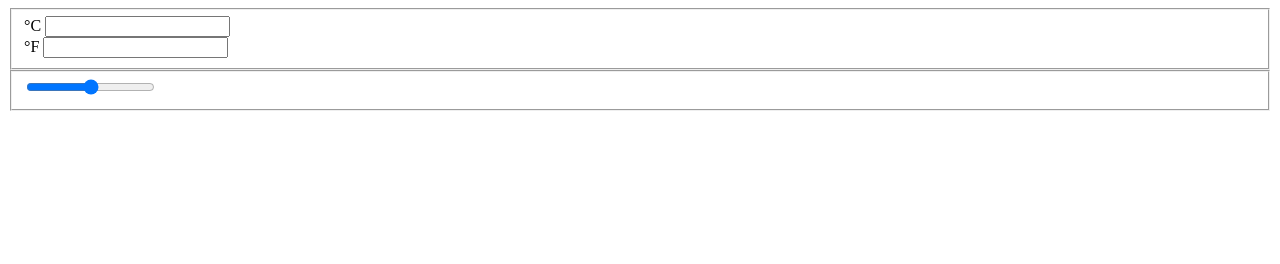
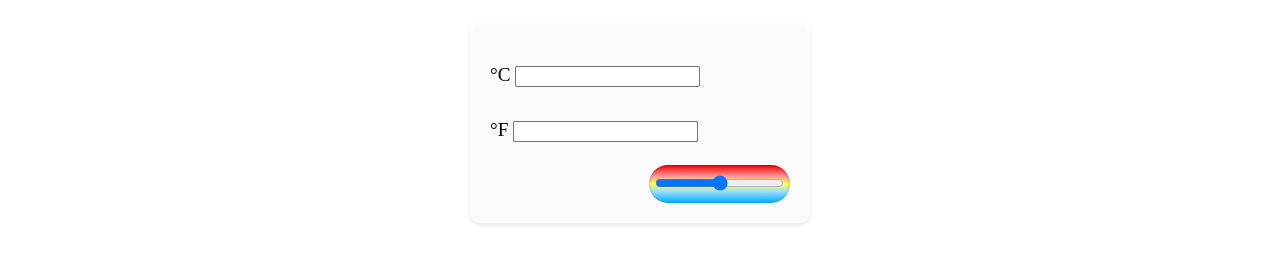
Before and after one commit to lojosmit/temp-converter, a website: page ui/converter.reel/converter.html in a window 1280 px wide. Drawn offline with Linux system fonts and the light colour scheme.

Commit message:
Update component ui/converter.reel/converter.css

```diff
--- a/ui/converter.reel/converter.css
+++ b/ui/converter.reel/converter.css
@@ -1,3 +1,64 @@
 .Converter {
+    margin: 20px auto;
+    padding: 20px;
+    width: 300px;
+    border-radius: 10px;
+    background-color: hsl(0,0%,98%);
+    box-shadow: inset 0px 1px 2px 1px hsla(0,0%,100%,1), 0px 2px 5px hsla(0,0%,0%,.1);
+}
 
+.Converter:after {
+    content: "";
+    display: block;
+    clear: both;
 }
+
+.Numbers {
+    float: left;
+    border: none;
+    margin: 0;
+    padding: 0;
+}
+
+.Label {
+    margin: 15px 0;
+    line-height: 40px;
+    font-size: 1.2em;
+}
+
+.Label .digit-NumberField-input {
+    width: 70px;
+    vertical-align: middle;
+}
+
+.Slider {
+    float: right;
+    margin: 0;
+    padding: 8px 4px;
+    border-radius: 100px;
+    border: none;
+    box-shadow: inset 0px 1px 3px hsla(0,0%,0%,.3),
+        0 2px 0 hsla(0,0%,100%,1);
+    background: -webkit-linear-gradient(bottom,
+        hsl(200,100%,50%),
+        hsl(200,100%,80%) 30%,
+        hsl(60,100%,65%) 50%,
+        hsl(0,100%,80%) 70%,
+        hsl(0,100%,50%) );
+    background: linear-gradient(to top,
+        hsl(200,100%,50%),
+        hsl(200,100%,80%) 30%,
+        hsl(60,100%,65%) 50%,
+        hsl(0,100%,80%) 70%,
+        hsl(0,100%,50%) );
+}
+
+.Slider-handle.digit-Slider.montage-Slider--vertical {
+    height: 120px;
+}
+
+.Slider-handle.digit-Slider {
+    background-color: transparent;
+    border-color: transparent;
+    box-shadow: none;
+}
```
